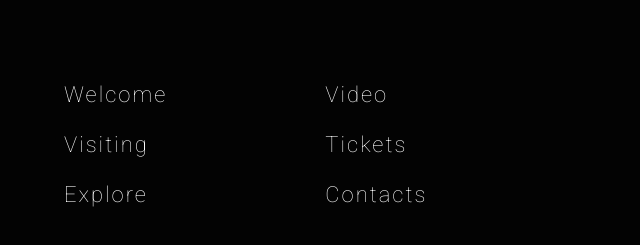
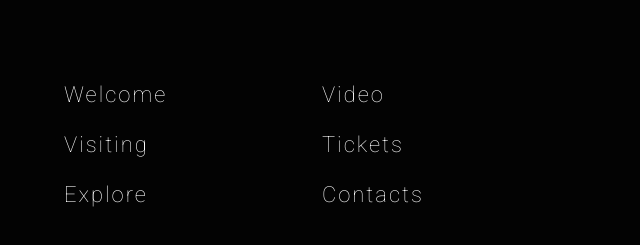
Before and after one commit to TheMrCrowley/museum__task, a plain HTML site: page index.html in a window 1280 px wide. Shown: the part 7052-7297 px from the top of the page, 276-916 px from the left. Drawn offline with Linux system fonts and the light colour scheme; a web font is replaced by a local one.

Commit message:
fix footer

```diff
--- a/index.html
+++ b/index.html
@@ -259,16 +259,12 @@
                 </div>
                 <nav>
                     <ul class="menu">
-                        <div class="col">
                             <li class="menu__item"><a href="#welcome" class="menu__link">Welcome</a></li>
                             <li class="menu__item"><a href="#visiting" class="menu__link">Visiting</a></li>
                             <li class="menu__item"><a href="#explore" class="menu__link">Explore</a></li>
-                        </div>
-                        <div class="col">
                             <li class="menu__item"><a href="#video" class="menu__link">Video</a></li>
                             <li class="menu__item"><a href="#tickets" class="menu__link">Tickets</a></li>
                             <li class="menu__item"><a href="#contacts" class="menu__link">Contacts</a></li>
-                        </div>
                     </ul>
                 </nav>
             </div>
--- a/sass/style.sass
+++ b/sass/style.sass
@@ -493,32 +493,31 @@ main
         display: flex
         align-items: flex-start
         nav
-            display: flex
-            justify-content: space-between
-            // max-width: 370px
-            // max-height: 150px
             .menu
+                min-width: 360px
+                max-height: 150px
                 display: flex
+                flex-direction: column
                 justify-content: space-between
+                align-content: space-between
+                flex-wrap: wrap
                 margin: 0
                 padding: 0
-                margin-right: 150px
                 list-style: none
-                .col
-                    &:first-child
-                        margin-right: 158px
-                    a
-                        font-family: $roboto_font
-                        font-weight: 200
-                        font-size: 22px
-                        text-decoration: none
-                        color: $light_font
-                        line-height: 50px
-                        letter-spacing: 2px
-                        text-align: center
-                        transition: 0.5s color
-                        &:hover
-                            color: $hover_font
+                &__item
+
+                a
+                    font-family: $roboto_font
+                    font-weight: 200
+                    font-size: 22px
+                    text-decoration: none
+                    color: $light_font
+                    line-height: 50px
+                    letter-spacing: 2px
+                    text-align: center
+                    transition: 0.5s color
+                    &:hover
+                        color: $hover_font
     .social
         display: flex
         justify-content: space-between
```
Also changed, not shown: css/style.css, 1 other file.
